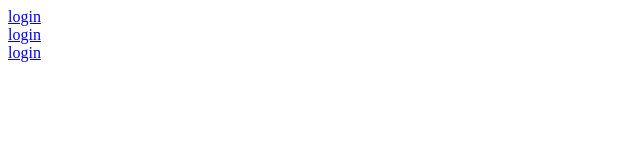
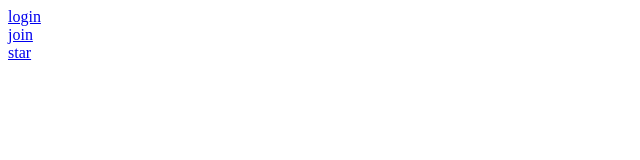
Before and after one commit to whgustj0831/metro, a plain HTML site: page index.html in a window 1280 px wide. Shown: the full height of the page, 0-640 px from the left. Drawn offline with Linux system fonts and the light colour scheme.

Commit message:
Add files via upload

```diff
--- a/index.html
+++ b/index.html
@@ -8,7 +8,7 @@
 </head>
 <body>
     <div><a href="./login.html">login</a></div>
-    <div><a href="./join.html">login</a></div>
-    <div><a href="./star.html">login</a></div>
+    <div><a href="./join.html">join</a></div>
+    <div><a href="./star.html">star</a></div>
 </body>
 </html>
```
